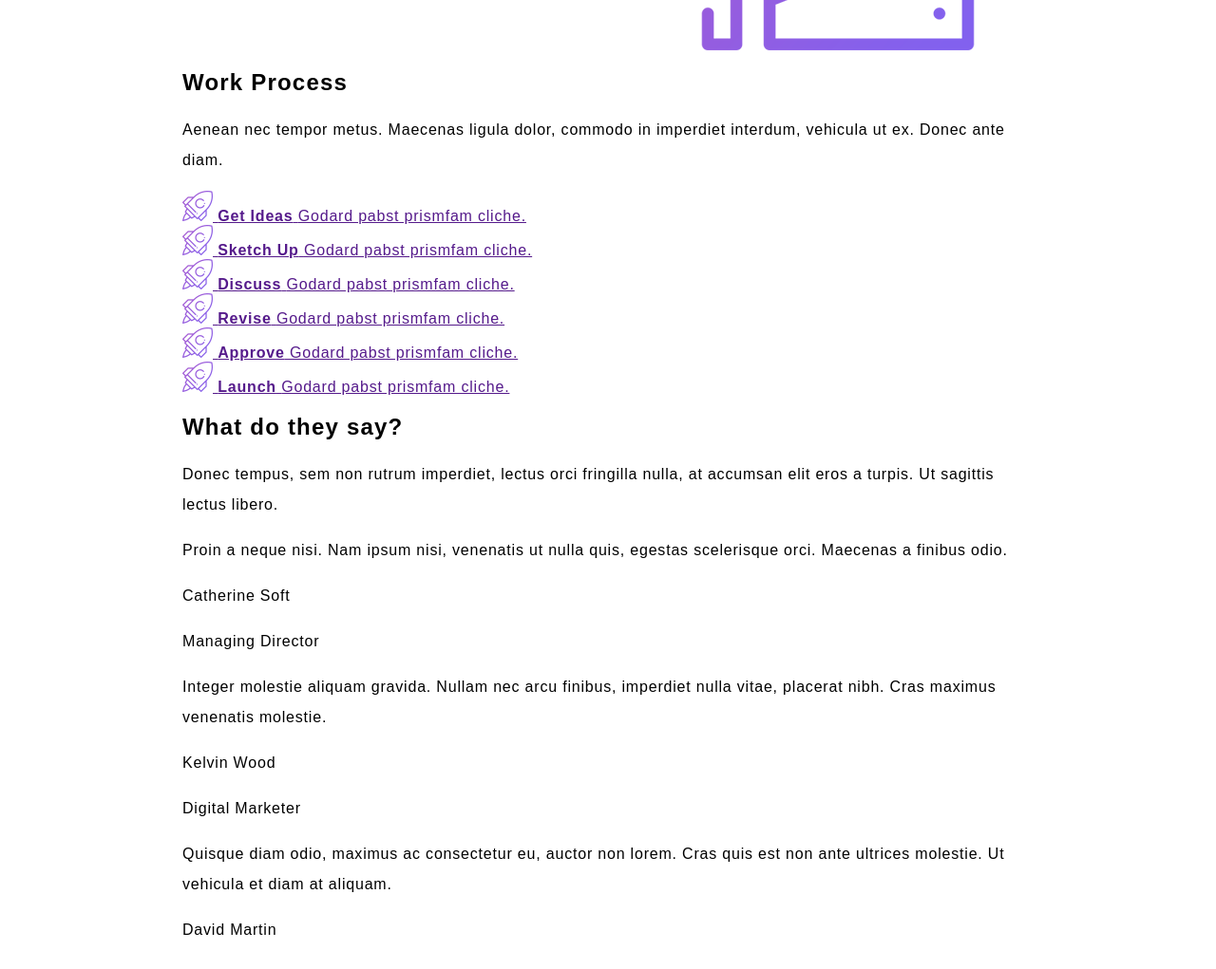
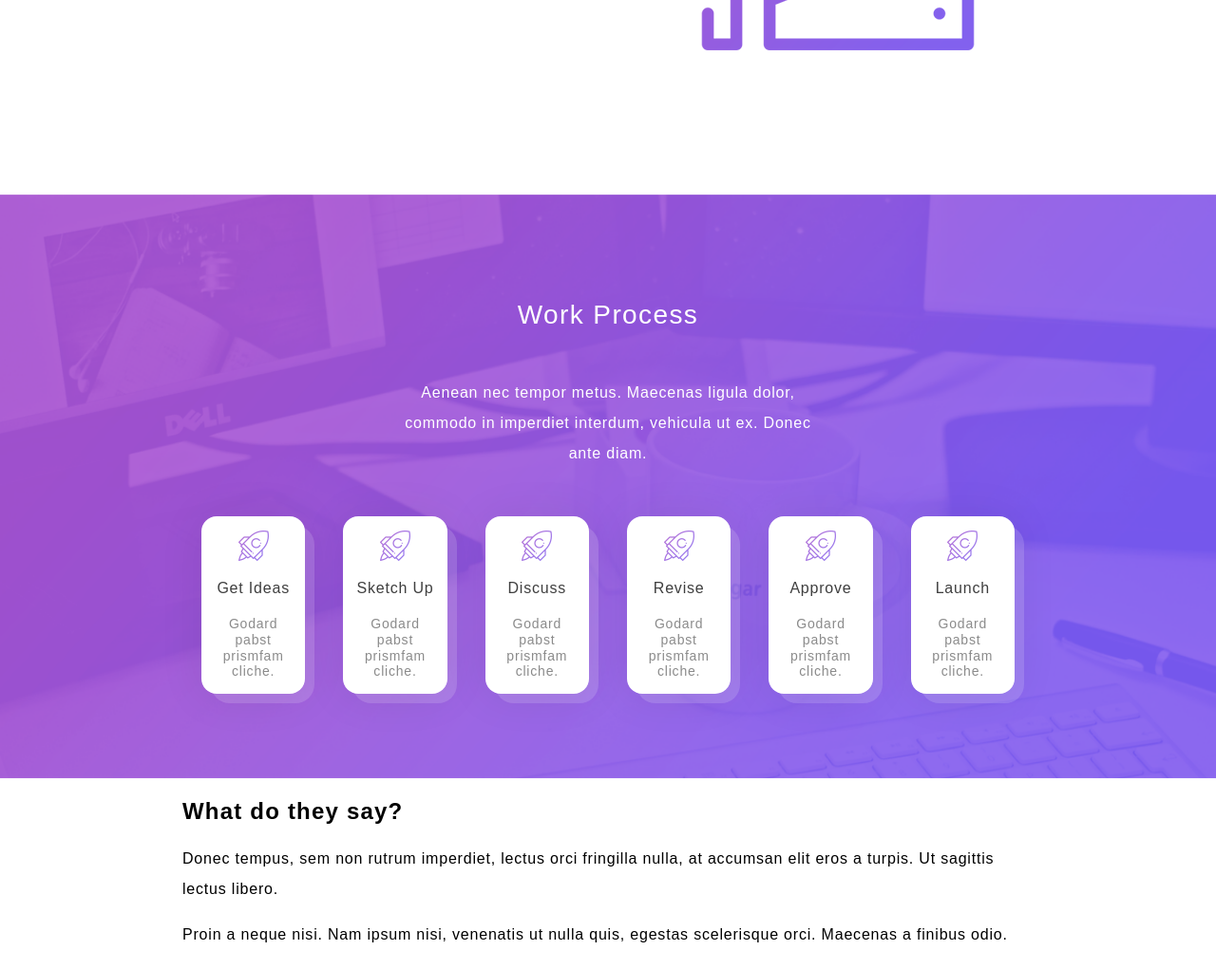
Before and after one commit to sqirum/template-softy-pinko, a plain HTML site: page index.html in a window 1280 px wide. Shown: the part 1844-2865 px from the top of the page at 95% size. Drawn offline with Linux system fonts and the light colour scheme.

Commit message:
work process styling

```diff
--- a/styles.css
+++ b/styles.css
@@ -211,3 +211,87 @@ nav#main-menu ul li a.active {
 #about .business-text p {
   color: #777;
 }
+
+#work-process {
+  background: url(img/work-process-bg.png) no-repeat center;
+  text-align: center;
+  background-size: cover;
+  margin-top: 150px;
+  min-height: 215px;
+  position: relative;
+  padding-top: 90px;
+  padding-bottom: 90px;
+}
+
+#work-process h2 {
+  color: #fff;
+  font-weight: normal;
+  font-size: 28px;
+}
+
+#work-process p {
+  color: #fff;
+  width: 50%;
+  margin: 50px 25%;
+}
+
+#work-process ul {
+  display: flex;
+  margin-top: 40px;
+}
+
+#work-process ul li a {
+  background: #fff;
+  text-decoration: none;
+  display: inline-block;
+  position: relative;
+  margin: 0 20px;
+  border-radius: 16px;
+  box-shadow: 0 2px 48px 0 rgb(0 0 0 / 8%);
+  transition: all 0.3s ease;
+}
+
+#work-process ul li a:hover {
+  transform: translateY(-10px);
+}
+
+#work-process ul li a::before {
+  content: "";
+  position: absolute;
+  z-index: 1;
+  background: #fff;
+  width: 100%;
+  opacity: 0.15;
+  height: 100%;
+  bottom: -10px;
+  left: 0px;
+  right: -20px;
+  margin: auto;
+  border-radius: 20px;
+}
+
+#work-process ul li a img,
+#work-process ul li a strong,
+#work-process ul li a span {
+  display: block;
+  padding: 5px 0;
+  margin: 10px 10%;
+}
+
+#work-process ul li a img {
+  margin: 10px auto;
+}
+
+#work-process ul li a strong {
+  font-weight: normal;
+  color: #1e1e1e;
+}
+
+#work-process ul li a span {
+  color: #777;
+  font-size: 14px;
+  width: 60%;
+  margin-left: 20%;
+  margin-right: 20%;
+  line-height: 1.2em;
+}
```
